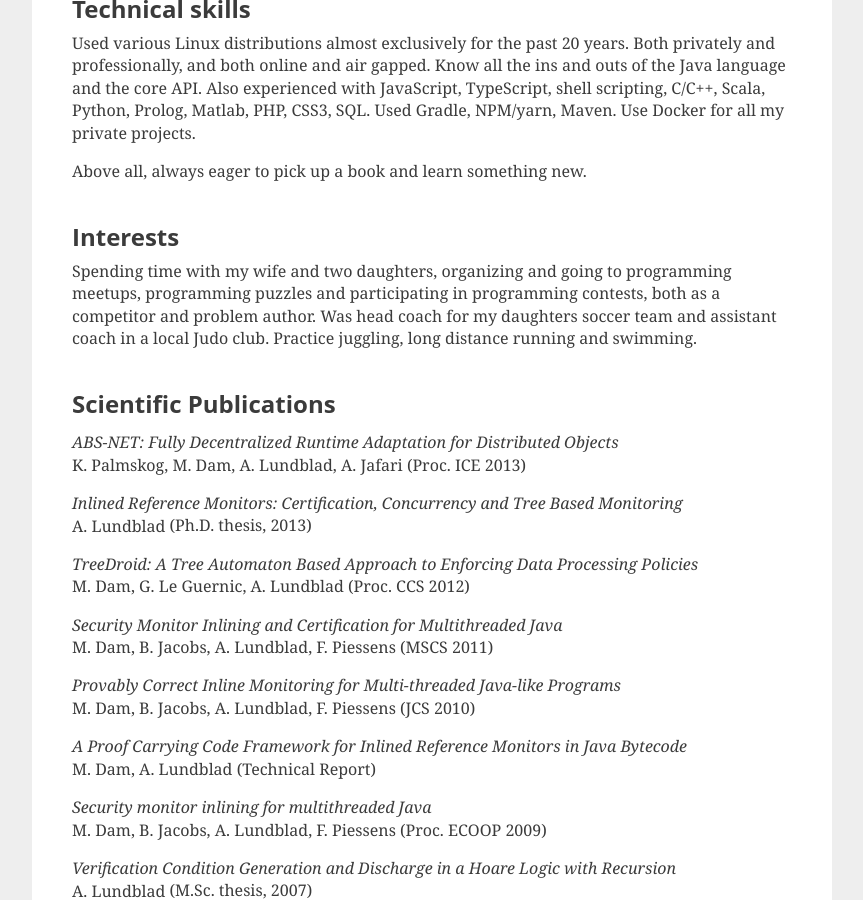
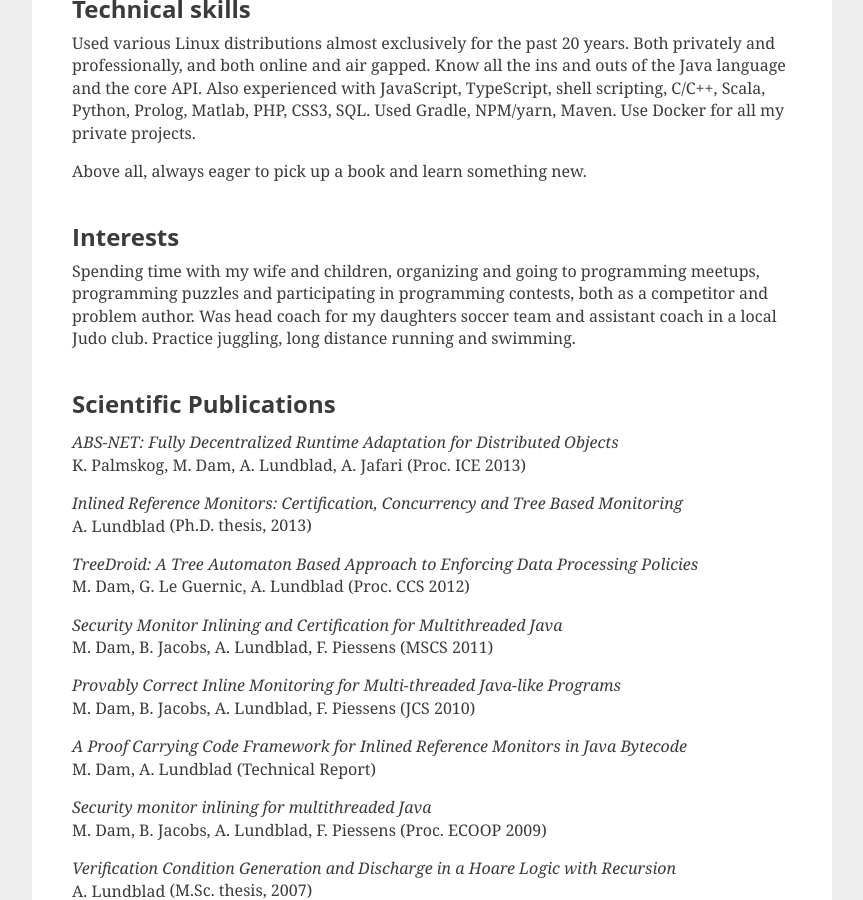
Before and after one commit to aioobe/aioobe.github.io, a Jekyll site: the page built from resume.md, in a window 1280 px wide and 900 px high, scrolled down 2318 px. Shown: the whole window, without its empty margins (208-1071 px from the left). Built offline with Jekyll 4.4.1, drawn with Linux system fonts in a browser that asks for light colours; our own code applies the rules of GitHub Pages for plain Markdown files.

Commit message:
Two daughters -> children.

```diff
--- a/resume.md
+++ b/resume.md
@@ -81,7 +81,7 @@ Above all, always eager to pick up a book and learn something new.
 
 Interests
 ---------
-Spending time with my wife and two daughters, organizing and going to programming meetups, programming puzzles and participating in programming contests, both as a competitor and problem author. Was head coach for my daughters soccer team and assistant coach in a local Judo club. Practice juggling, long distance running and swimming.
+Spending time with my wife and children, organizing and going to programming meetups, programming puzzles and participating in programming contests, both as a competitor and problem author. Was head coach for my daughters soccer team and assistant coach in a local Judo club. Practice juggling, long distance running and swimming.
 
 Scientific Publications
 -----------------------
```
